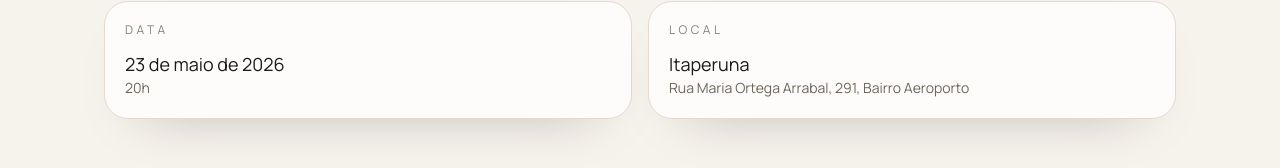
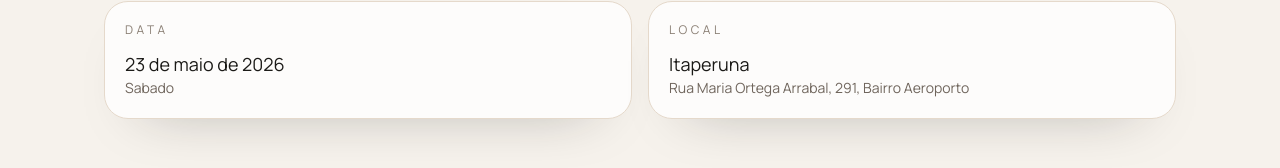
Before and after one commit to pedroPecly/festa, a Next.js app: page / in a window 1280 px wide. Shown: the part 339-507 px from the top of the page. Built offline with nearby package versions, Linux system fonts and the light colour scheme.

Commit message:
Update event.ts

```diff
--- a/src/data/event.ts
+++ b/src/data/event.ts
@@ -32,7 +32,7 @@ export const eventData = {
       {
         label: "Data",
         value: "23 de maio de 2026",
-        description: "20h",
+        description: "Sabado",
       },
       {
         label: "Local",
```
